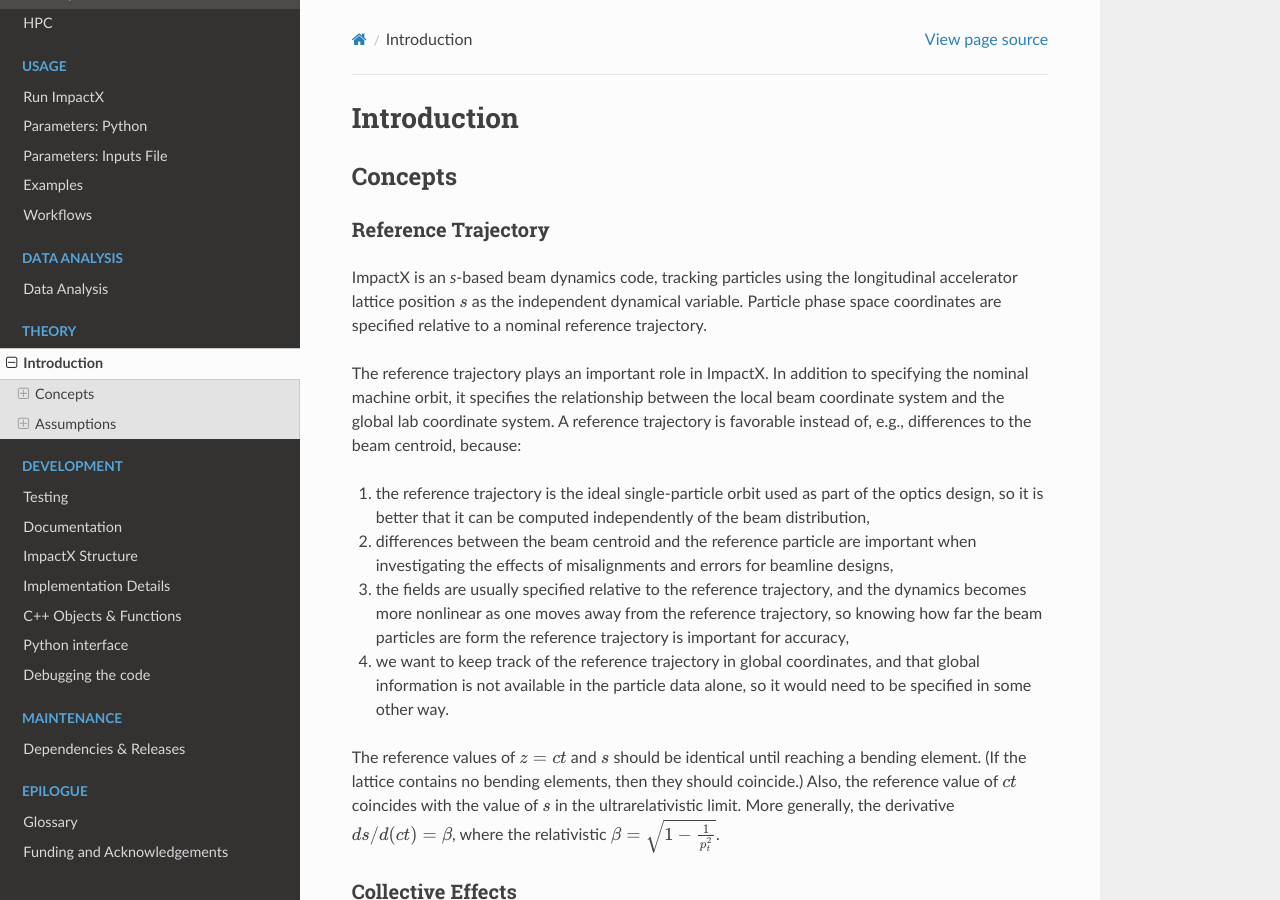
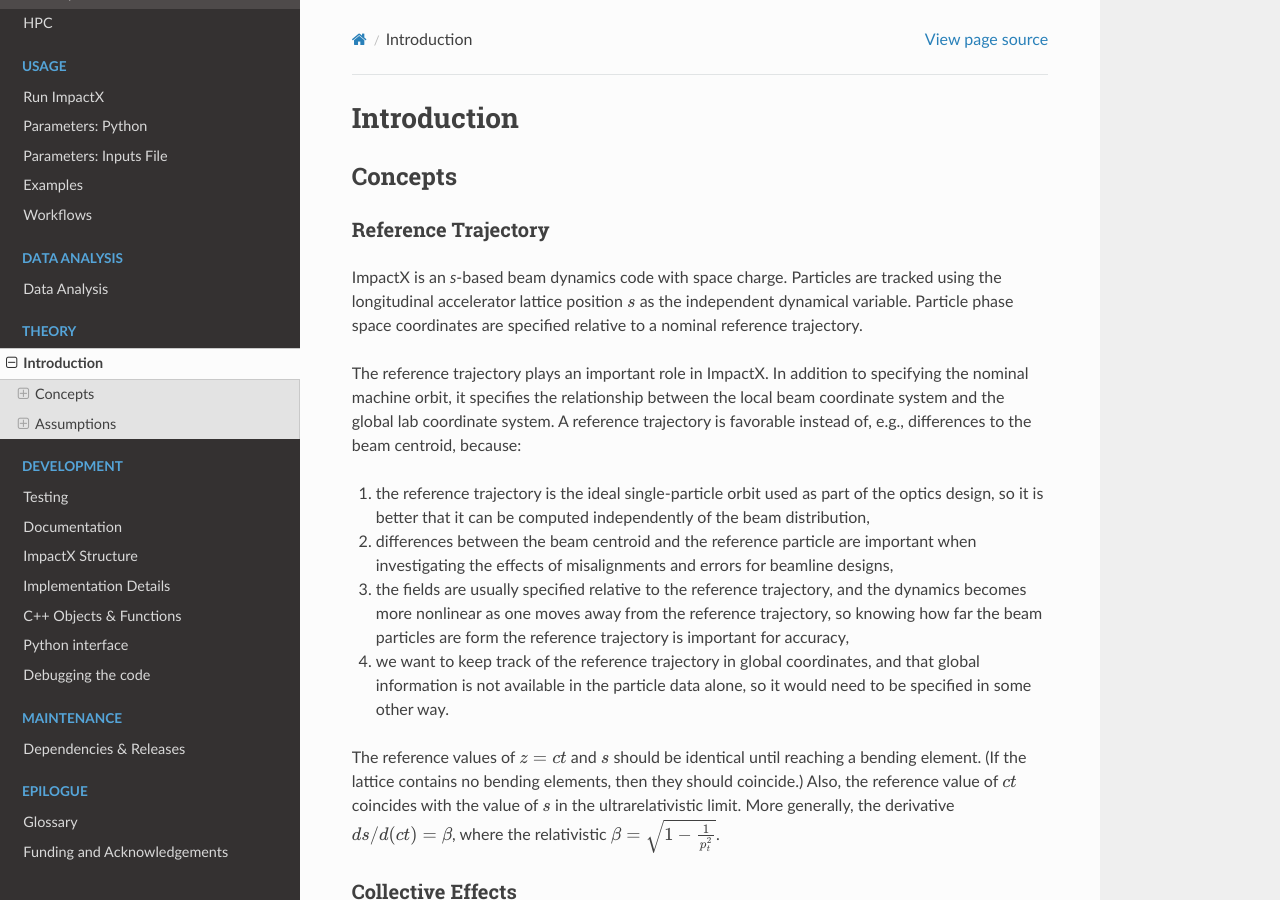
Before and after one commit to ECP-WarpX/impactx, a Sphinx documentation site: the page built from docs/source/theory/intro.rst, in a window 1280 px wide and 900 px high. Built offline with Sphinx 7.4.7 and the Read the Docs theme 2.0.0, drawn with Linux system fonts in a browser that asks for light colours; pages that are not in the unit, such as notebooks, are missing from menus.

Commit message:
Improve Further

```diff
--- a/docs/source/theory/intro.rst
+++ b/docs/source/theory/intro.rst
@@ -9,7 +9,8 @@
 Reference Trajectory
 """"""""""""""""""""
 
-ImpactX is an *s*-based beam dynamics code, tracking particles using the longitudinal accelerator lattice position :math:`s` as the independent dynamical variable.
+ImpactX is an *s*-based beam dynamics code with space charge.
+Particles are tracked using the longitudinal accelerator lattice position :math:`s` as the independent dynamical variable.
 Particle phase space coordinates are specified relative to a nominal reference trajectory.
 
 The reference trajectory plays an important role in ImpactX.
```
